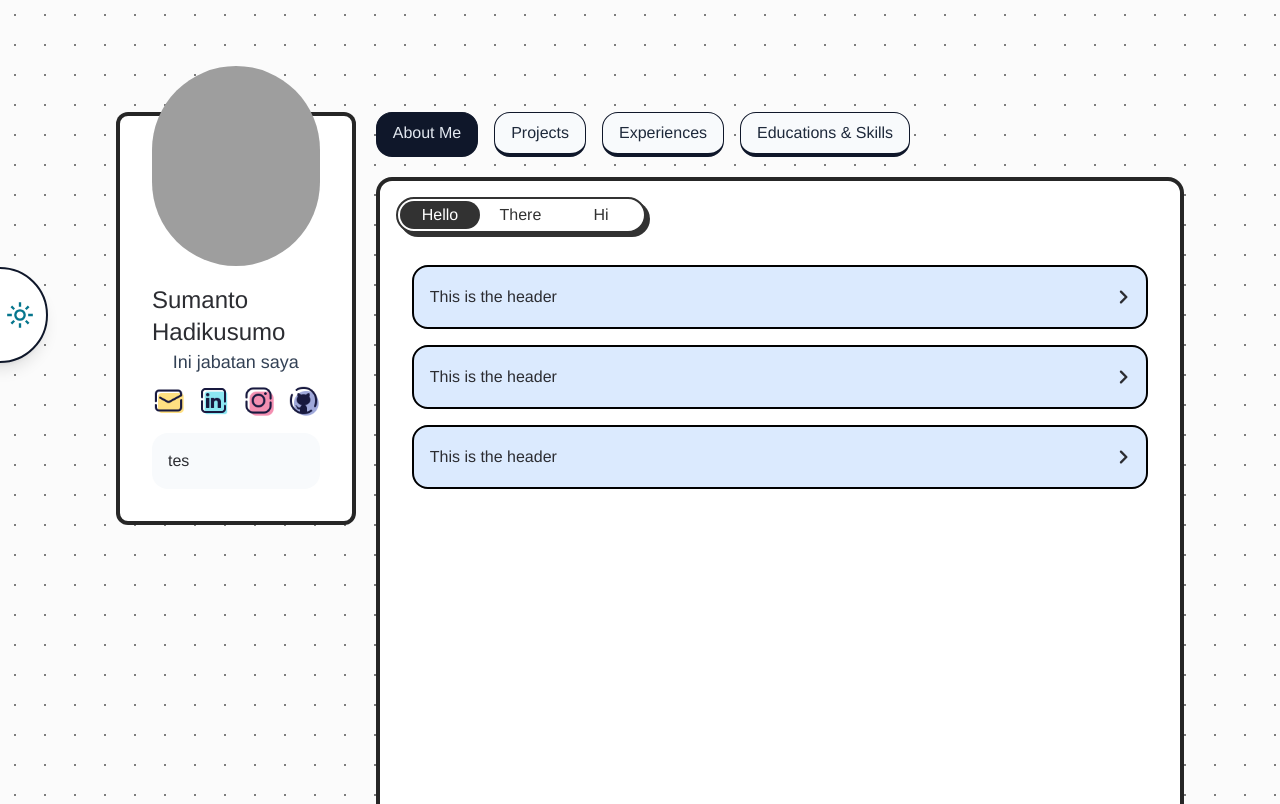
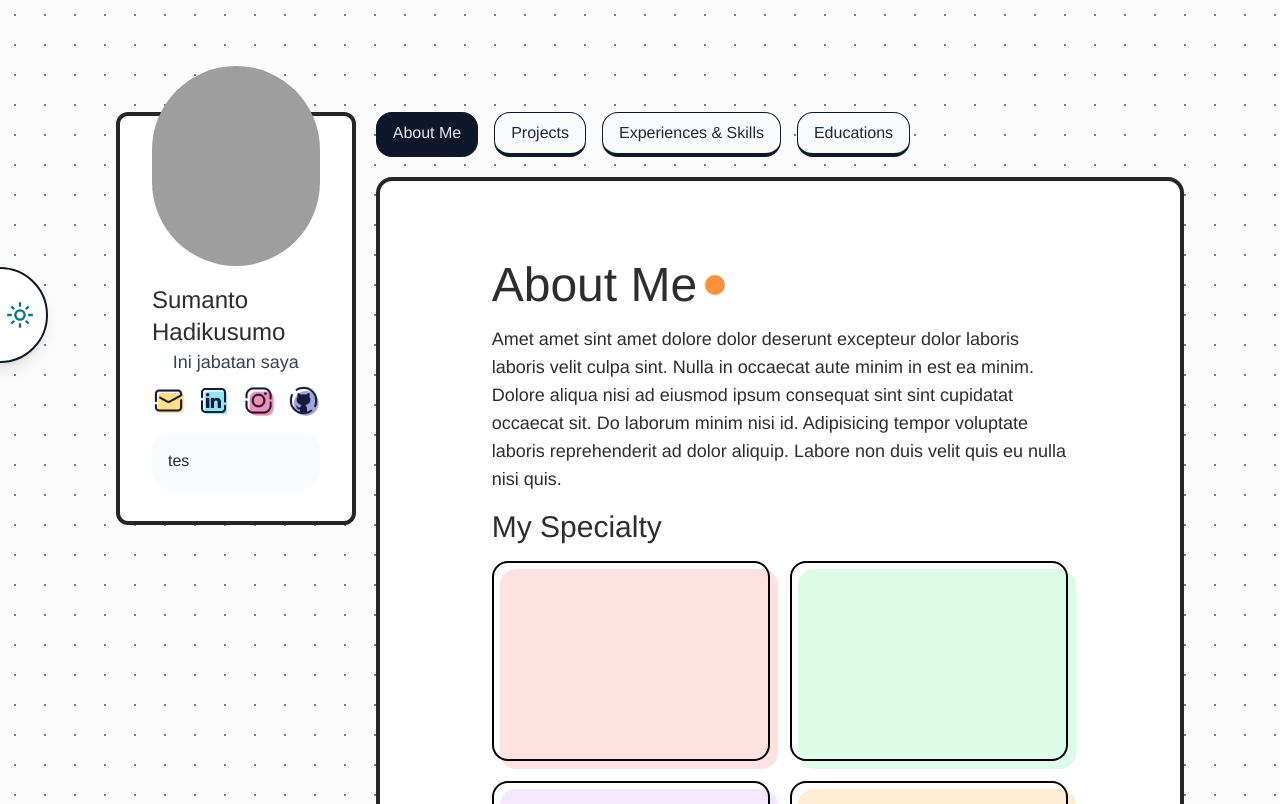
Before and after one commit to Khoirul-Anam21/porto-app, a Nuxt app: page / in a window 1280 px wide. Shown: the top 804 px of the page. Built offline with nearby package versions, Linux system fonts and the light colour scheme; grey boxes are pictures that could not be loaded.

Commit message:
set layout ui

```diff
--- a/components/main/base-card-pulsar.vue
+++ b/components/main/base-card-pulsar.vue
@@ -16,7 +16,7 @@ const props = defineProps<{
 </script>
 
 <template>
-    <div class="relative w-[400px] h-[200px]">
+    <div class="relative max-w-[400px] h-[200px]">
         <div class="absolute z-10 w-full h-full border-2 border-black rounded-2xl bg-none">
         </div>
         <div :class="style[props.color]"></div>
--- a/components/main/base-option.vue
+++ b/components/main/base-option.vue
@@ -17,7 +17,7 @@ onMounted(() => {
         <div v-for="(item, index) in props.data" :key="index" class="option ">
             <input :key="index"  class="input" type="radio" name="btn" :value="item" @change="() => emit('updateCurrentOption', item)" :checked="index === 0">
             <div class="btn" >
-                <span class="span">{{ item }}</span>
+                <span class="span px-4">{{ item }}</span>
             </div>
         </div>
     </div>
@@ -31,7 +31,7 @@ onMounted(() => {
     --bg-color: #fff;
     --main-color: #323232;
     position: relative;
-    width: 250px;
+    width: 100%;
     height: 36px;
     background-color: var(--bg-color);
     border: 2px solid var(--main-color);
@@ -42,7 +42,7 @@ onMounted(() => {
 }
 
 .option {
-    width: 80.5px;
+    width: max-content;
     height: 28px;
     position: relative;
     top: 2px;
--- /dev/null
+++ b/components/main/base-round-decor.vue
@@ -0,0 +1,5 @@
+<template>
+    <div class="w-5 h-5 rounded-full bg-orange-400">
+
+    </div>
+</template>
--- a/components/main/nav-list.vue
+++ b/components/main/nav-list.vue
@@ -10,8 +10,8 @@ import { ref, onMounted, onUnmounted } from 'vue';
     <nav class="flex flex-row space-x-4">
       <MainBaseNavBtn name="About Me" route="/"/>
       <MainBaseNavBtn name="Projects" route="/projects"/>
-      <MainBaseNavBtn name="Experiences" route="/experiences"/>
-      <MainBaseNavBtn name="Educations & Skills" route="/educations" />
+      <MainBaseNavBtn name="Experiences & Skills" route="/experiences" />
+      <MainBaseNavBtn name="Educations" route="/educations"/>
     </nav>
   </header>
 </template>
--- /dev/null
+++ b/components/main/skillsets.vue
@@ -0,0 +1,42 @@
+<template>
+    <section class="inline-flex gap-8">
+        <div class="flex flex-col overflow-hidden space-y-2 h-screen group">
+            <div class="flex flex-col w-min gap-2 animate-loop-scroll-up group-hover:paused">
+                <MainBaseVerticalCard type="normal" />
+                <MainBaseVerticalCard type="normal" />
+                <MainBaseVerticalCard type="normal" />
+                <MainBaseVerticalCard type="normal" />
+                <MainBaseVerticalCard type="normal" />
+                <MainBaseVerticalCard type="normal" />
+
+            </div>
+            <div class="flex flex-col w-min gap-2 animate-loop-scroll-up group-hover:paused" aria-hidden="true">
+                <MainBaseVerticalCard type="normal" />
+                <MainBaseVerticalCard type="normal" />
+                <MainBaseVerticalCard type="normal" />
+                <MainBaseVerticalCard type="normal" />
+                <MainBaseVerticalCard type="normal" />
+                <MainBaseVerticalCard type="normal" />
+
+            </div>
+        </div>
+        <div class="flex flex-col overflow-hidden space-y-2 h-screen group">
+            <div class="flex flex-col w-min gap-2 animate-loop-scroll-down group-hover:paused">
+                <MainBaseVerticalCard type="reverse" />
+                <MainBaseVerticalCard type="reverse" />
+                <MainBaseVerticalCard type="reverse" />
+                <MainBaseVerticalCard type="reverse" />
+                <MainBaseVerticalCard type="reverse" />
+                <MainBaseVerticalCard type="reverse" />
+            </div>
+            <div class="flex flex-col w-min gap-2 animate-loop-scroll-down group-hover:paused" aria-hidden="true">
+                <MainBaseVerticalCard type="reverse" />
+                <MainBaseVerticalCard type="reverse" />
+                <MainBaseVerticalCard type="reverse" />
+                <MainBaseVerticalCard type="reverse" />
+                <MainBaseVerticalCard type="reverse" />
+                <MainBaseVerticalCard type="reverse" />
+            </div>
+        </div>
+    </section>
+</template>
--- a/layouts/default.vue
+++ b/layouts/default.vue
@@ -74,7 +74,7 @@ watch(stateStore.$state, (newV, oldV) => {
             </div>
 
             <!-- Profile -->
-            <section class="relative md:sticky top-16 w-full h-full md:basis-1/3 md:px-5">
+            <section class="relative md:sticky top-16 w-full h-full md:basis-1/3 md:px-5 z-50">
                 <div class="fixed md:static bottom-0 left-0 w-full flex justify-center">
                     <div
                         class="w-[85vw]  bg-white md:w-full rounded-xl flex flex-col items-center border-4 border-black border-opacity-85 px-8">
--- a/pages/educations.vue
+++ b/pages/educations.vue
@@ -1,13 +1,16 @@
-
-<script setup lang="ts">
-
-const openSocmedPage = (url: string) => {
-    window.open(url, '_blank');
-}
-
-</script>
 <template>
-    <section>
-        Educations
+    <section class="px-8 md:px-14 lg:px-24 py-8 md:py-11 lg:py-16 flex gap-4">
+        <div>
+            <h1 :style="{writingMode: 'vertical-rl'}" class="rotate-180 text-6xl">My Educations</h1>
+        </div>
+        <div class="flex-grow">
+            <MainBaseRoundDecor class="my-2"/>
+            <p class="text-lg pt-2">Adipisicing quis reprehenderit aute aute qui consequat.</p>
+            <MainBaseTimeline />
+            <MainBaseTimeline />
+            <MainBaseTimeline />
+            <MainBaseTimeline />
+            <MainBaseTimeline />
+        </div>
     </section>
 </template>
--- a/pages/index.vue
+++ b/pages/index.vue
@@ -11,46 +11,27 @@ const changeOption = (newOpt: string) => {
 <template>
   <section class="scroll-smooth">
     <!-- <h1>{{ currentOption }} hei</h1> -->
-    <div id="main" class=" h-screen flex flex-col justify-start gap-4">
-      <MainBaseOption :data="['Hello', 'There', 'Hi']" @update-current-option="changeOption" />
-      <MainBaseAccordion>
-        <MainBaseAccordionItem :item-id="0" >
-          <template #header>
-            <div>
-              This is the header
-            </div>
-          </template>
-          <template #default>
-            <div>
-              this is the child
-            </div>
-          </template>
-        </MainBaseAccordionItem>
-        <MainBaseAccordionItem :item-id="1" >
-          <template #header>
-            <div>
-              This is the header
-            </div>
-          </template>
-          <template #default>
-            <div>
-              this is the child
-            </div>
-          </template>
-        </MainBaseAccordionItem>
-        <MainBaseAccordionItem :item-id="2" >
-          <template #header>
-            <div>
-              This is the header
-            </div>
-          </template>
-          <template #default>
-            <div>
-              this is the child
-            </div>
-          </template>
-        </MainBaseAccordionItem>
-      </MainBaseAccordion>
+    <div id="main" class=" h-max flex flex-col justify-start gap-4 px-8 md:px-14 lg:px-24 py-8 md:py-11 lg:py-16 ">
+      <div>
+        <div class="flex items-center gap-2 pb-4">
+          <h1 class="text-5xl">About Me</h1>
+          <MainBaseRoundDecor />
+        </div>
+        <p class="text-lg" >Amet amet sint amet dolore dolor deserunt excepteur dolor laboris laboris velit culpa sint. Nulla in occaecat
+          aute minim in est ea minim. Dolore aliqua nisi ad eiusmod ipsum consequat sint sint cupidatat occaecat sit. Do
+          laborum minim nisi id. Adipisicing tempor voluptate laboris reprehenderit ad dolor aliquip. Labore non duis
+          velit quis eu nulla nisi quis.</p>
+      </div>
+      <div>
+        <h2 class="text-3xl pb-4">My Specialty</h2>
+        <div class="grid grid-cols-1 md:grid-cols-2 gap-5">
+          <MainBaseCardPulsar color="red"/>
+          <MainBaseCardPulsar color="green"/>
+          <MainBaseCardPulsar color="purple"/>
+          <MainBaseCardPulsar color="orange"/>
+        </div>
+      </div>
     </div>
+
   </section>
 </template>
--- a/pages/projects.vue
+++ b/pages/projects.vue
@@ -1,14 +1,18 @@
 <script setup lang="ts">
+
+const dataNav = ["All", "Backend", "Frontend", "Fullstack "]
 
 
 </script>
 
 <template>
   <section class="px-20 pt-14">
-    <MainBaseTimeline />
-    <MainBaseTimeline />
-    <MainBaseTimeline />
-    <MainBaseTimeline />
+    <div class="flex gap-2 items-center pb-2">
+      <h1 class="text-5xl">My Projects</h1>
+      <MainBaseRoundDecor />
+    </div>
+    <p class="text-lg">Deserunt ipsum consectetur sint sunt aute ipsum ad.</p>
+    <MainBaseOption :data="dataNav" class="my-4" />
   </section>
 </template>
 
```
Also changed, not shown: pages/experiences.vue (+28 -57 lines).
